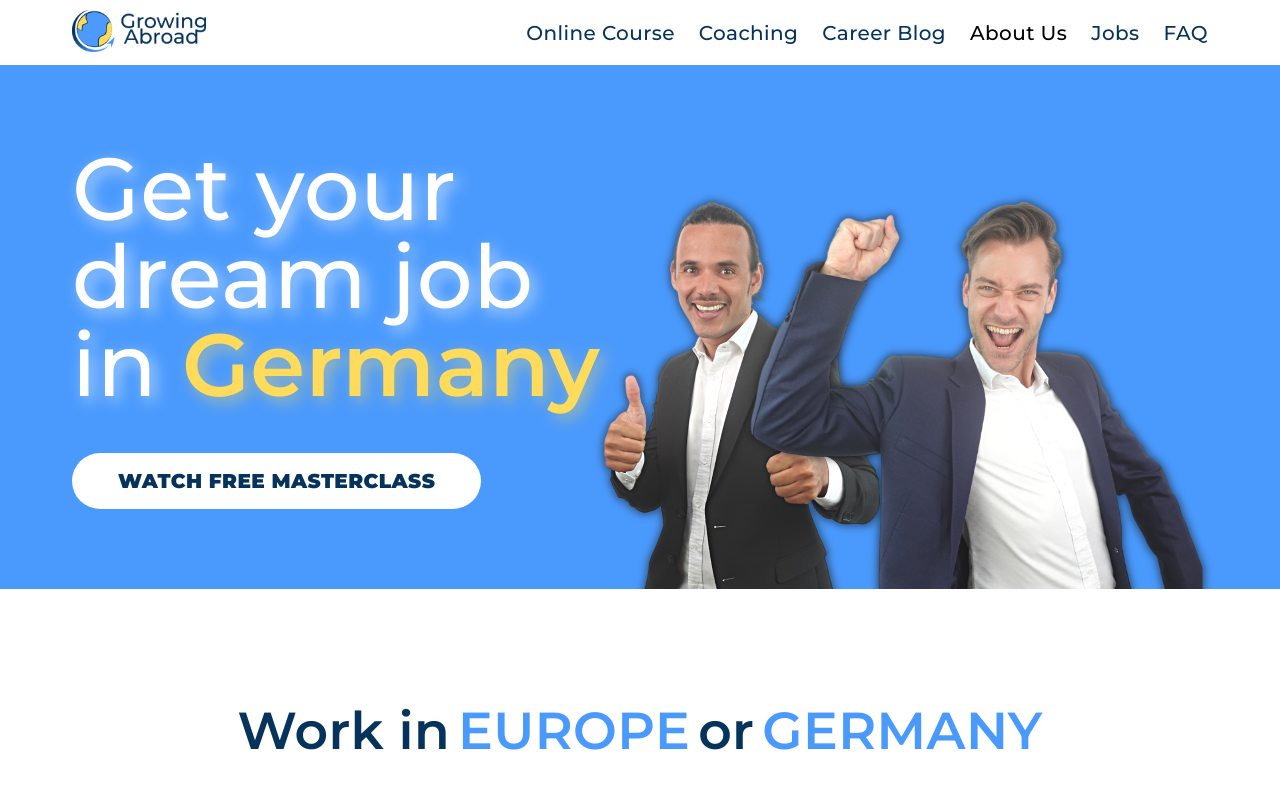
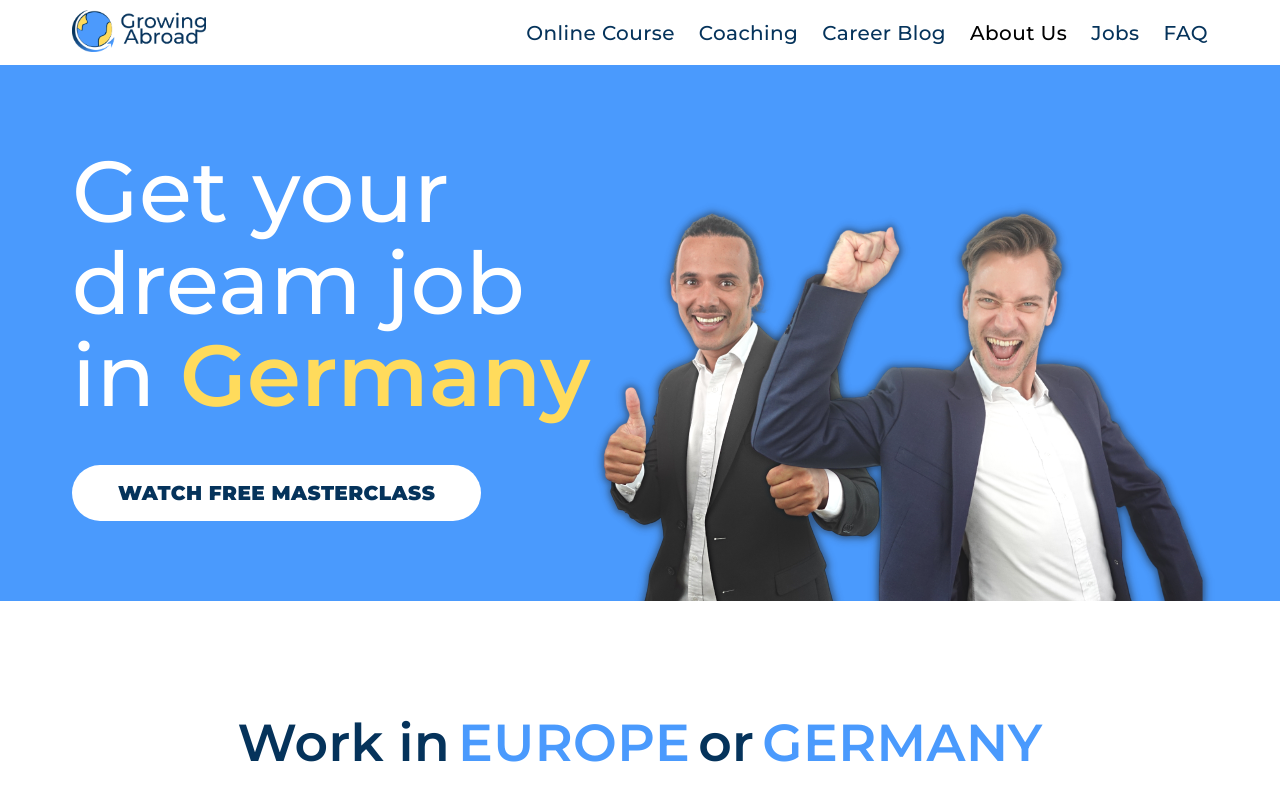
Before and after one commit to Growing-Abroad/client, a React (Vite) app: page / in a window 1280 px wide. Shown: the top 800 px of the page. Built offline with nearby package versions, Linux system fonts and the light colour scheme.

Commit message:
changes from feedbacks

```diff
--- a/src/pages/Home/components/Blog/BlogCard/index.tsx
+++ b/src/pages/Home/components/Blog/BlogCard/index.tsx
@@ -2,7 +2,7 @@
 import { IPost } from '@utils/blog_posts'
 import * as S from './styles'
 
-export default function BlogCard ({ id, title, category, image }: IPost){
+export default function BlogCard({ id, title, category, image }: IPost) {
   // const navigate = useNavigate()
 
   const handleRedirectToBlogPost = (id: string) => {
@@ -15,10 +15,10 @@ export default function BlogCard ({ id, title, category, image }: IPost){
       <S.PostImage src={image.src} alt={image.alt} />
       <section>
         <S.PostText weight={300} >
-          { category.name }
+          {category.name}
         </S.PostText>
-        <S.PostText weight={600} >
-          { title }
+        <S.PostText weight={600} size="1.25">
+          {title}
         </S.PostText>
       </section>
     </S.Container>
--- a/src/pages/Home/components/Blog/BlogSection/styles.ts
+++ b/src/pages/Home/components/Blog/BlogSection/styles.ts
@@ -15,7 +15,7 @@ export const Container = styled.section`
   width: 100%;
 
   > h3 {
-    font: 500 1.75rem 'Montserrat';
+    font: 500 1.5rem 'Montserrat';
   }
 
   @media(max-width: ${variables.sizes.mediaQuery}) {
--- a/src/pages/Home/components/CallToAction/styles.ts
+++ b/src/pages/Home/components/CallToAction/styles.ts
@@ -64,14 +64,12 @@ export const Container = styled.section`
 
         h1 {
             color: #fff;
-            font-size: 5.5rem;
-            line-height: 5.5rem;
+            font-size: 5.4rem;
+            line-height: 5.75rem;
             font-weight: 500;
-            text-shadow: 5px 5px 15px rgba(255, 255, 255, .6);
 
             .verde {
                 color: #FFDB5C;
-                text-shadow: 5px 5px 15px rgba(255, 219, 92, .5);
                 font-weight: 600;
             }
         }
--- a/src/pages/Home/components/Community/styles.ts
+++ b/src/pages/Home/components/Community/styles.ts
@@ -31,7 +31,6 @@ export const Socials = styled.div`
   }
 
   @media(max-width: ${variables.sizes.mediaQuery}) {
-    flex-direction: column;
     gap: 3rem;
   }
 `
@@ -50,8 +49,7 @@ export const SocialImage = styled.img`
   height: 5rem;
   max-width: 6rem;
   @media(max-width: ${variables.sizes.mediaQuery}) {
-    height: 8rem;
-    max-width: 10rem;
+
   }
 `
 
@@ -79,11 +77,11 @@ export const SocialText = styled.div`
 
   @media(max-width: ${variables.sizes.mediaQuery}) {
     > p {
-      font-size: 2rem;
+      font-size: 1.5rem;
     }
 
     > span {
-      font-size: 1.5rem;
+      font-size: 1.25rem;
       font-weight: 400;
     }
   }
--- a/src/pages/Home/components/OurServices/OurServicesCard/styles.ts
+++ b/src/pages/Home/components/OurServices/OurServicesCard/styles.ts
@@ -14,7 +14,7 @@ export const Container = styled.div`
 
   &:hover {
     transform: scale(1.05);
-    outline: 4px solid ${theme.colors.secondaryBlue};
+    outline: 7px solid ${theme.colors.secondaryBlue};
   }
 `
 
--- a/src/pages/Home/components/OurServices/OurServicesSwiper/index.tsx
+++ b/src/pages/Home/components/OurServices/OurServicesSwiper/index.tsx
@@ -17,7 +17,7 @@ export default function OurServicesSwiper() {
             spaceBetween: 60
           },
           640: {
-            slidesPerView: 1,
+            slidesPerView: 2,
             spaceBetween: 100
           }
         }}
--- a/src/pages/Home/components/Success-stories/style.ts
+++ b/src/pages/Home/components/Success-stories/style.ts
@@ -26,7 +26,7 @@ export const SucessStoriesWrapper = styled.section`
 
 export const SuccessSubtitle = styled.p`
   color: ${primaryBlue};
-  max-width: 670px;
+  max-width: 800px;
   font-size: 1.25rem;
   line-height: 2rem;
   text-align: center;
```
